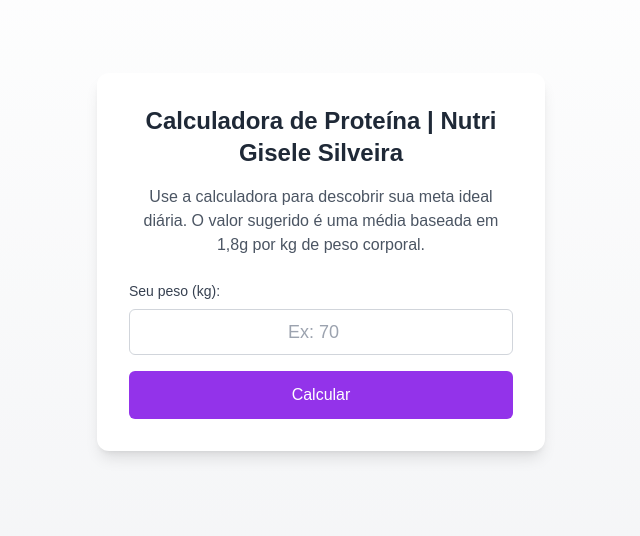
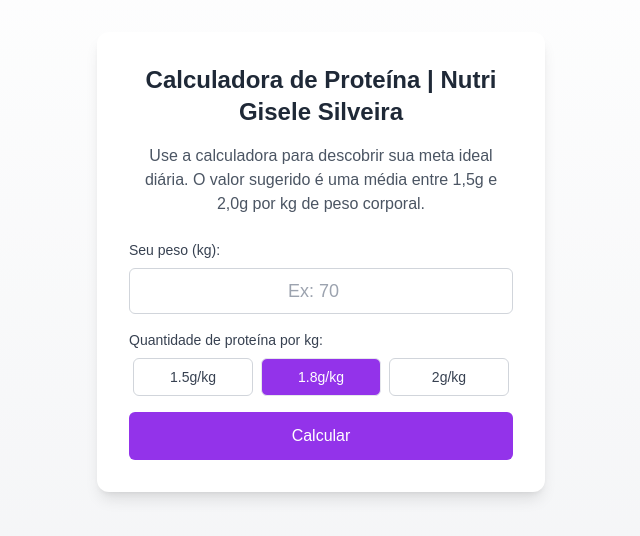
Before and after one commit to giselesilveira/meu-app-proteina, a Next.js app: page / in a window 1280 px wide. Shown: the part 138-674 px from the top of the page, without its empty margins (319-959 px from the left). Built offline with nearby package versions, Linux system fonts and the light colour scheme.

Commit message:
Update page.tsx

```diff
--- a/app/page.tsx
+++ b/app/page.tsx
@@ -3,6 +3,7 @@ import { useState } from 'react';
 
 export default function Home() {
   const [peso, setPeso] = useState('');
+  const [fator, setFator] = useState(1.8);
   const [resultado, setResultado] = useState('');
 
   const calcularProteina = () => {
@@ -12,7 +13,7 @@ export default function Home() {
       return;
     }
 
-    const gramas = pesoNumber * 1.8;
+    const gramas = pesoNumber * fator;
     setResultado(`Você precisa de aproximadamente ${gramas.toFixed(0)}g de proteína por dia.`);
   };
 
@@ -23,8 +24,9 @@ export default function Home() {
           Calculadora de Proteína | Nutri Gisele Silveira
         </h1>
         <p className="mb-6 text-center text-gray-600">
-          Use a calculadora para descobrir sua meta ideal diária. O valor sugerido é uma média baseada em 1,8g por kg de peso corporal.
+          Use a calculadora para descobrir sua meta ideal diária. O valor sugerido é uma média entre 1,5g e 2,0g por kg de peso corporal.
         </p>
+
         <div className="mb-4">
           <label htmlFor="peso" className="mb-2 block text-sm font-medium text-gray-700">
             Seu peso (kg):
@@ -39,12 +41,35 @@ export default function Home() {
             placeholder="Ex: 70"
           />
         </div>
+
+        <div className="mb-4">
+          <label className="mb-2 block text-sm font-medium text-gray-700">
+            Quantidade de proteína por kg:
+          </label>
+          <div className="flex justify-between">
+            {[1.5, 1.8, 2.0].map((valor) => (
+              <button
+                key={valor}
+                onClick={() => setFator(valor)}
+                className={`flex-1 mx-1 rounded-md border p-2 text-sm font-medium ${
+                  fator === valor
+                    ? 'bg-purple-600 text-white'
+                    : 'bg-white text-gray-700 border-gray-300'
+                }`}
+              >
+                {valor}g/kg
+              </button>
+            ))}
+          </div>
+        </div>
+
         <button
           onClick={calcularProteina}
           className="w-full rounded-md bg-purple-600 p-3 text-white transition hover:bg-purple-700"
         >
           Calcular
         </button>
+
         {resultado && (
           <p className="mt-6 text-center text-lg font-semibold text-gray-800">{resultado}</p>
         )}
```
